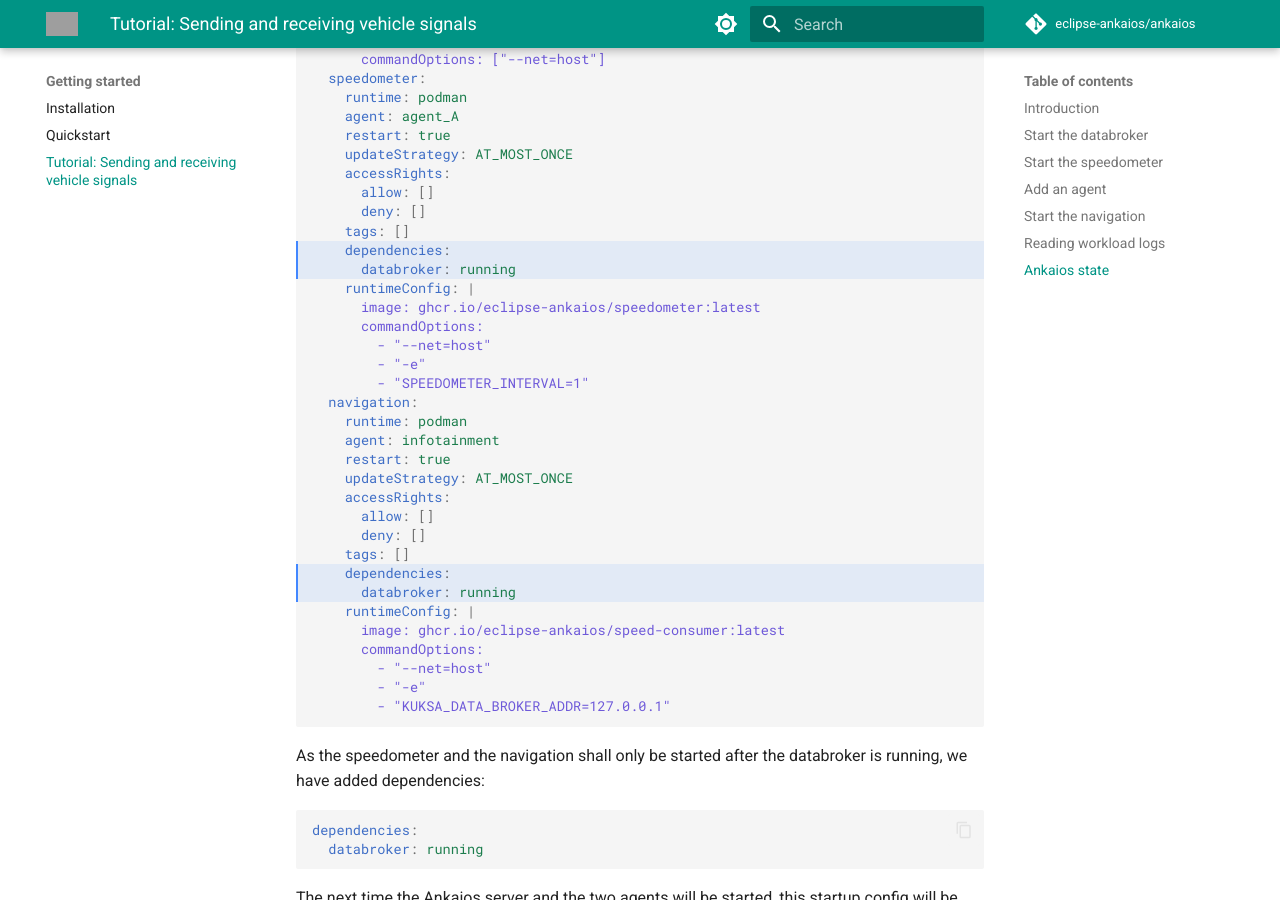
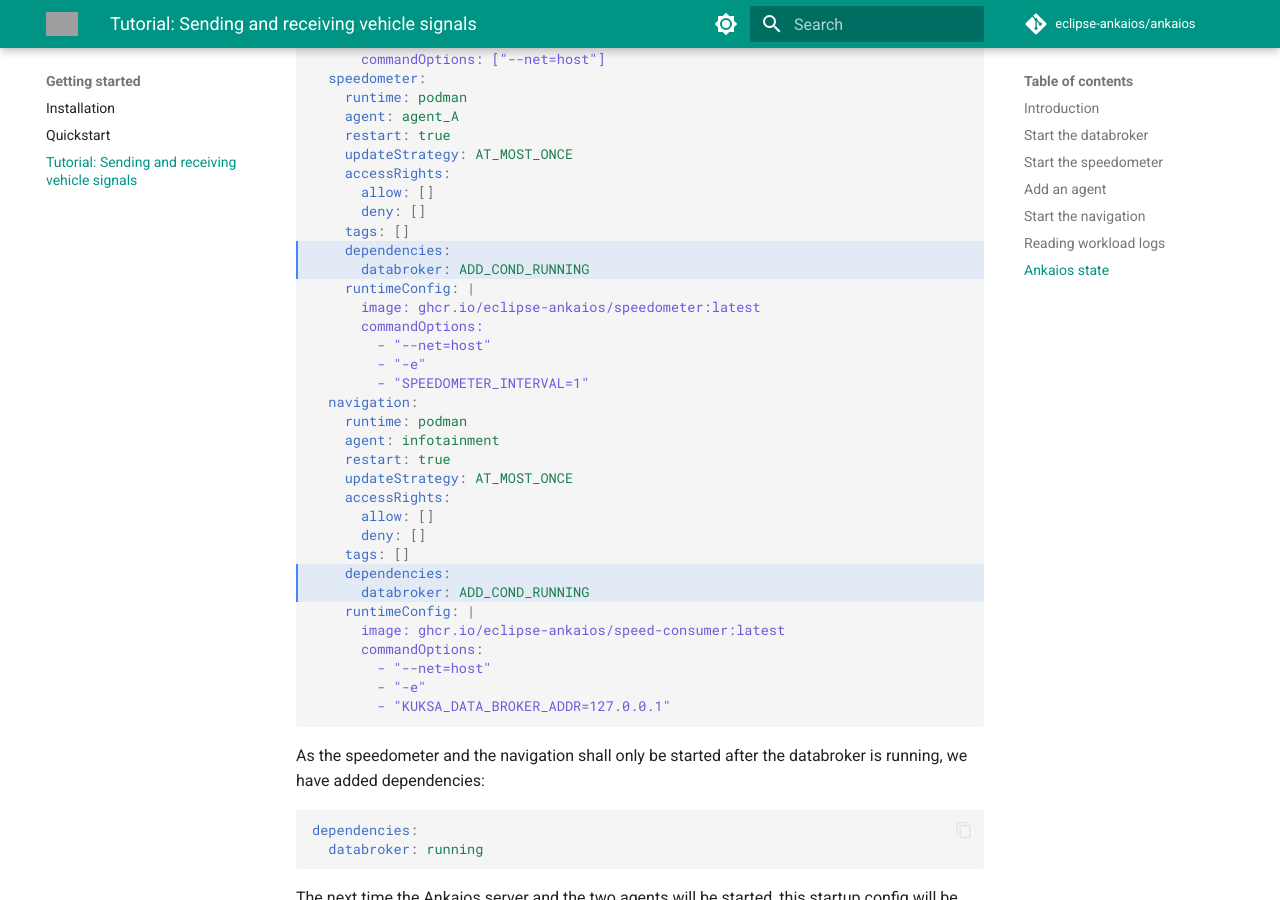
Before and after one commit to eclipse-ankaios/ankaios, an MkDocs documentation site: the page built from doc/docs/usage/tutorial-vehicle-signals.md, in a window 1280 px wide and 900 px high, scrolled down 6357 px. Built offline with MkDocs 1.6.1 and Material for MkDocs 9.7.7, drawn with Linux system fonts in a browser that asks for light colours; comment, search, counter and statistics services are not loaded; the version menu is left out; grey boxes are pictures that could not be loaded.

Commit message:
Apply suggestions from code review
Co-authored-by: Oliver <42932060+inf17101@users.noreply.github.com>

```diff
--- a/doc/docs/usage/tutorial-vehicle-signals.md
+++ b/doc/docs/usage/tutorial-vehicle-signals.md
@@ -288,7 +288,7 @@ workloads:
       deny: []
     tags: []
     dependencies:
-      databroker: running
+      databroker: ADD_COND_RUNNING
     runtimeConfig: |
       image: ghcr.io/eclipse-ankaios/speedometer:latest
       commandOptions:
@@ -305,7 +305,7 @@ workloads:
       deny: []
     tags: []
     dependencies:
-      databroker: running
+      databroker: ADD_COND_RUNNING
     runtimeConfig: |
       image: ghcr.io/eclipse-ankaios/speed-consumer:latest
       commandOptions:
```
